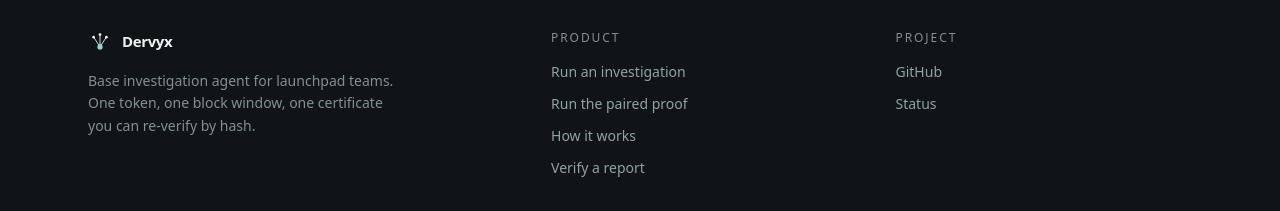
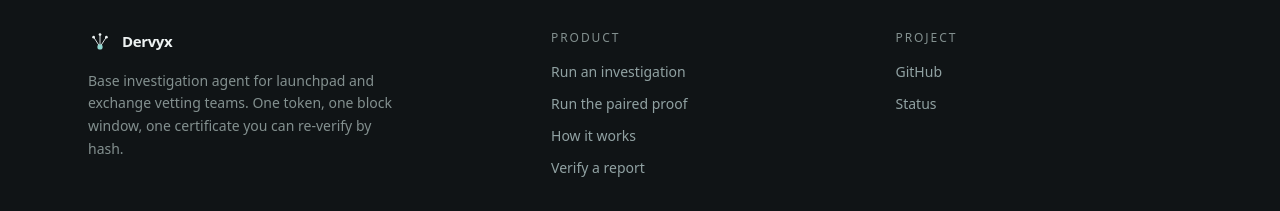
Before and after one commit to mystiquemide/Dervyx, a Next.js app: page /compare in a window 1280 px wide. Shown: the part 1018-1229 px from the top of the page. Built offline with nearby package versions, Linux system fonts and the light colour scheme; no server answers.

Commit message:
docs: include exchange vetting in positioning

```diff
--- a/app/api/agent/route.ts
+++ b/app/api/agent/route.ts
@@ -8,7 +8,7 @@
   name: "Dervyx",
   tagline: "Counterfactual funding evidence for Base token review.",
   description:
-    "Base investigation agent for launchpad teams that traces funding relationships behind observed swap activity and returns deterministic, replayable evidence.",
+    "Base investigation agent for launchpad and exchange vetting teams that traces funding relationships behind observed swap activity and returns deterministic, replayable evidence.",
   chain: { name: "Base Mainnet", chainId: 8453 },
   readOnly: true,
   modelBoundary: "A model may choose an allowlisted branch; deterministic code owns evidence, numbers, root policy, and verdict.",
--- a/app/compare/page.tsx
+++ b/app/compare/page.tsx
@@ -3,7 +3,7 @@
 
 export const metadata: Metadata = {
   title: "Paired proof | Dervyx",
-  description: "Run the same Dervyx evidence engine against an unknown-root anomaly and a known-router control.",
+  description: "Compare the same Dervyx evidence engine against an unknown-root anomaly and a known-router control for launchpad and exchange vetting.",
 };
 
 export default function ComparePage() {
--- a/app/investigate/page.tsx
+++ b/app/investigate/page.tsx
@@ -4,7 +4,7 @@
 export const metadata: Metadata = {
   title: "Run an investigation · Dervyx",
   description:
-    "Scope one token and a fixed block window. Dervyx follows observed activity and issues a certificate you can download and replay.",
+    "Investigation workspace for launchpad and exchange vetting. Scope one token and a fixed block window, then review the observed activity and its certificate.",
 };
 
 export default function InvestigatePage() {
--- a/app/layout.tsx
+++ b/app/layout.tsx
@@ -7,7 +7,7 @@
   metadataBase: new URL(process.env.NEXT_PUBLIC_SITE_URL ?? "https://dervyx.159.69.241.122.sslip.io"),
   title: "Dervyx \u00b7 Base funding-anomaly certificates",
   description:
-    "Base investigation agent for launchpad teams. It turns one token and a block window into a reproducible, hash-verifiable funding and volume anomaly certificate.",
+    "Reproducible Base funding-and-volume anomaly certificates for launchpad and exchange vetting.",
   applicationName: "Dervyx",
   robots: { index: true, follow: true },
   openGraph: {
@@ -16,13 +16,13 @@
     url: "/",
     title: "Dervyx \u00b7 Base funding-anomaly certificates",
     description:
-      "Base investigation agent for launchpad teams. One token, one block window, one verifiable funding-anomaly certificate.",
+      "Reproducible Base funding-and-volume anomaly certificates for launchpad and exchange vetting.",
   },
   twitter: {
     card: "summary_large_image",
     title: "Dervyx \u00b7 Base funding-anomaly certificates",
     description:
-      "Base investigation agent for launchpad teams. One token, one block window, one verifiable funding-anomaly certificate.",
+      "Reproducible Base funding-and-volume anomaly certificates for launchpad and exchange vetting.",
   },
 };
 
--- a/app/page.tsx
+++ b/app/page.tsx
@@ -50,14 +50,14 @@
       <section className="border-b border-edge/50">
         <div className="mx-auto max-w-6xl px-4 pb-12 pt-12 sm:px-6 sm:pb-16 sm:pt-28">
           <Reveal>
-            <p className="text-xs uppercase tracking-widest2 text-muted">Base investigation agent for launchpads</p>
+            <p className="text-xs uppercase tracking-widest2 text-muted">Base investigation agent for launchpad and exchange vetting</p>
             <h1 className="mt-5 max-w-4xl text-[clamp(2.4rem,6vw,4.6rem)] font-semibold leading-[1.04] tracking-tight text-cream">
               Who funded the wallets behind this token&apos;s volume?
             </h1>
             <p className="mt-6 max-w-measure text-lg leading-relaxed text-muted">
-              Dervyx reads public Base data for one token and one block window, maps how the trading
-              wallets were funded, and issues a certificate you can re-verify by hash. It reports observed
-              relationships, not accusations.
+              Dervyx helps launchpad and exchange vetting teams review one token and one block window, map how
+              the trading wallets were funded, and issue a certificate you can re-verify by hash. It reports
+              observed relationships, not accusations.
             </p>
             <div className="mt-8 flex flex-col items-stretch gap-3 sm:flex-row sm:items-center">
               <Link
--- a/components/Footer.tsx
+++ b/components/Footer.tsx
@@ -15,7 +15,7 @@
               <span className="text-[15px] font-semibold tracking-tight text-cream">Dervyx</span>
             </div>
             <p className="mt-4 max-w-xs text-sm leading-relaxed text-faint">
-              Base investigation agent for launchpad teams. One token, one block window,
+              Base investigation agent for launchpad and exchange vetting teams. One token, one block window,
               one certificate you can re-verify by hash.
             </p>
           </div>
--- a/lib/og.tsx
+++ b/lib/og.tsx
@@ -2,7 +2,7 @@
 
 export const OG_SIZE = { width: 1200, height: 630 };
 export const OG_CONTENT_TYPE = "image/png";
-export const OG_ALT = "Dervyx: reproducible, hash-verifiable Base funding-anomaly certificates";
+export const OG_ALT = "Dervyx: reproducible Base funding-and-volume anomaly certificates for launchpad and exchange vetting";
 
 const VERDICTS: [string, string][] = [
   ["ANOMALY", "#e8a24a"],
@@ -50,7 +50,7 @@
             Who funded the wallets behind this token's volume?
           </div>
           <div style={{ fontSize: "26px", color: "#91a2a3", maxWidth: "860px", display: "flex" }}>
-            Reproducible, hash-verifiable funding-anomaly certificates. Evidence, not accusations.
+            Reproducible Base funding-and-volume anomaly certificates for launchpad and exchange vetting.
           </div>
         </div>
 
--- a/package.json
+++ b/package.json
@@ -2,7 +2,7 @@
   "name": "dervyx",
   "version": "0.1.0",
   "private": true,
-  "description": "Evidence-first Base investigation agent",
+  "description": "Base funding-and-volume anomaly certificates for launchpad and exchange vetting",
   "type": "module",
   "engines": {
     "node": ">=22.23.0 <23"
```
Also changed, not shown: 1 other file (tests, documents, lock files or other folders).
